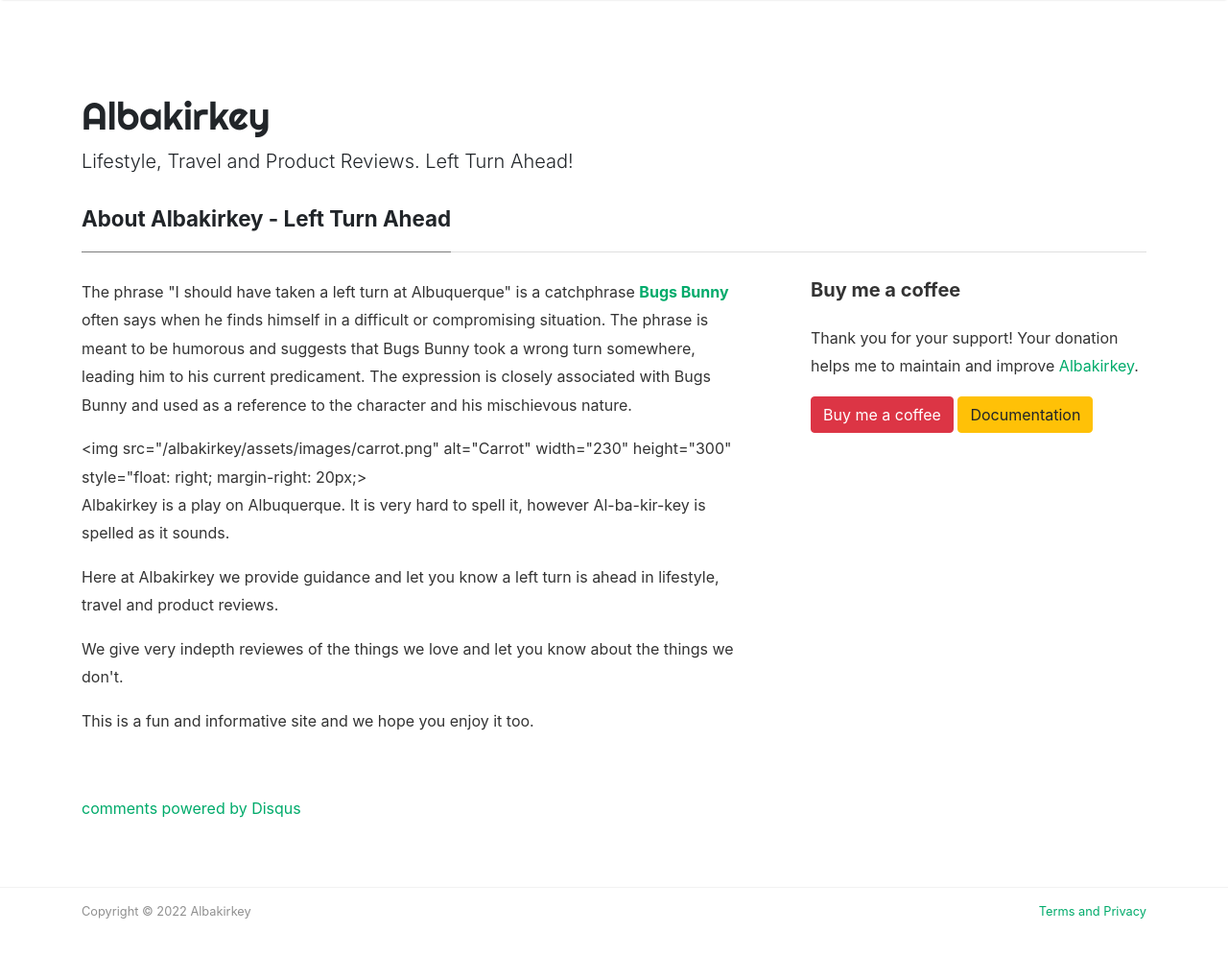
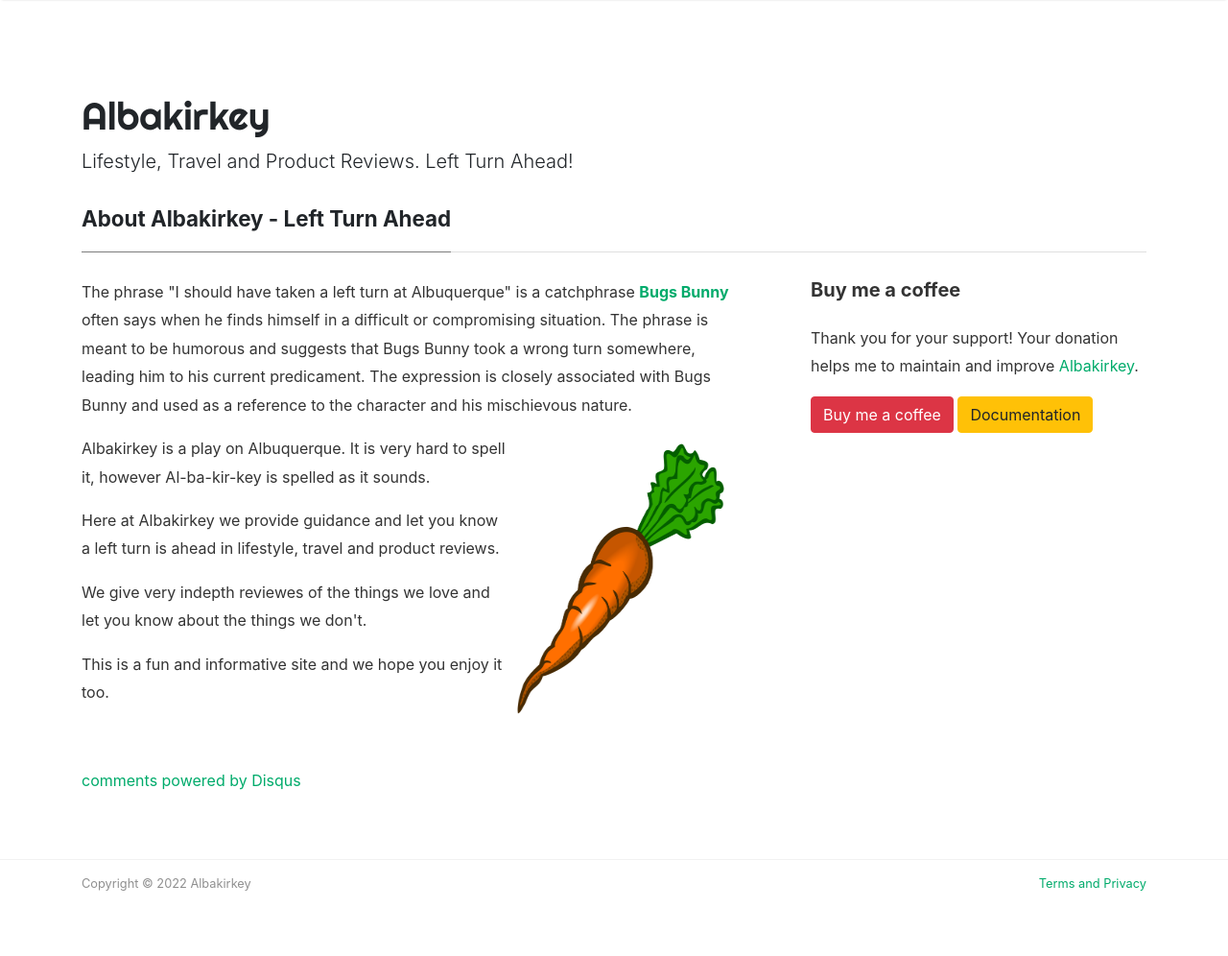
Before and after one commit to zombiedogz/albakirkey, a Jekyll site: the page built from _pages/about.md, in a window 1280 px wide and 1033 px high. Shown: the top 996 px of the window at 96% size. Built offline with Jekyll 4.4.1, drawn with Linux system fonts in a browser that asks for light colours; nearby versions of some CDN libraries; comment, search, counter and statistics services are not loaded.

Commit message:
fixed quote

```diff
--- a/_pages/about.md
+++ b/_pages/about.md
@@ -11,7 +11,7 @@
 <p>
 The phrase "I should have taken a left turn at Albuquerque" is a catchphrase <a target="_blank" href="https://en.wikipedia.org/wiki/Bugs_Bunny" rel="nofollow"><b>Bugs Bunny</b></a> often says when he finds himself in a difficult or compromising situation. The phrase is meant to be humorous and suggests that Bugs Bunny took a wrong turn somewhere, leading him to his current predicament. The expression is closely associated with Bugs Bunny and used as a reference to the character and his mischievous nature.
 </p>
-<img src="/albakirkey/assets/images/carrot.png" alt="Carrot" width="230" height="300" style="float: right; margin-right: 20px;>
+<img src="/albakirkey/assets/images/carrot.png" alt="Carrot" width="230" height="300" style="float: right; margin-right: 20px;">
 <p>
 Albakirkey is a play on Albuquerque. It is very hard to spell it, however Al-ba-kir-key is spelled as it sounds.
 </p>
```
